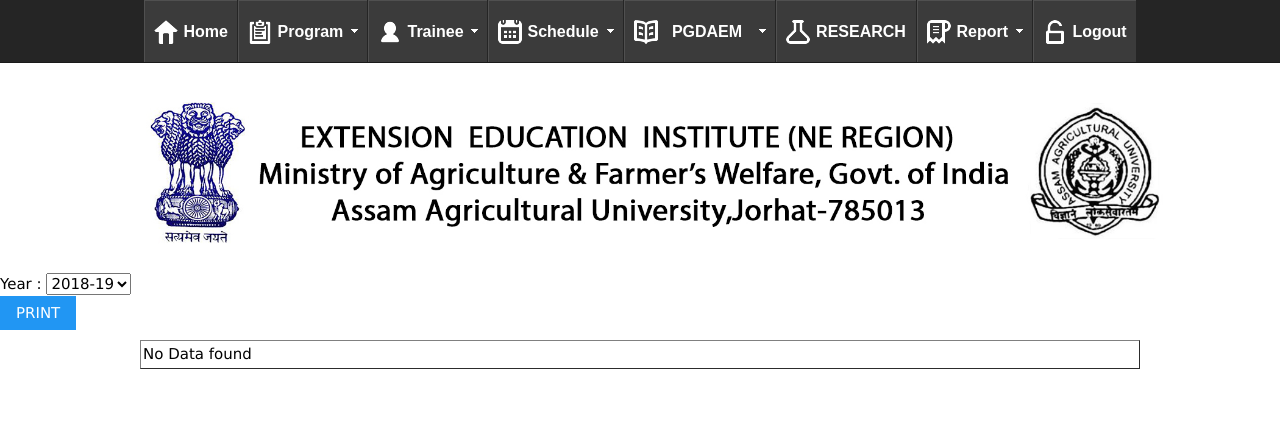
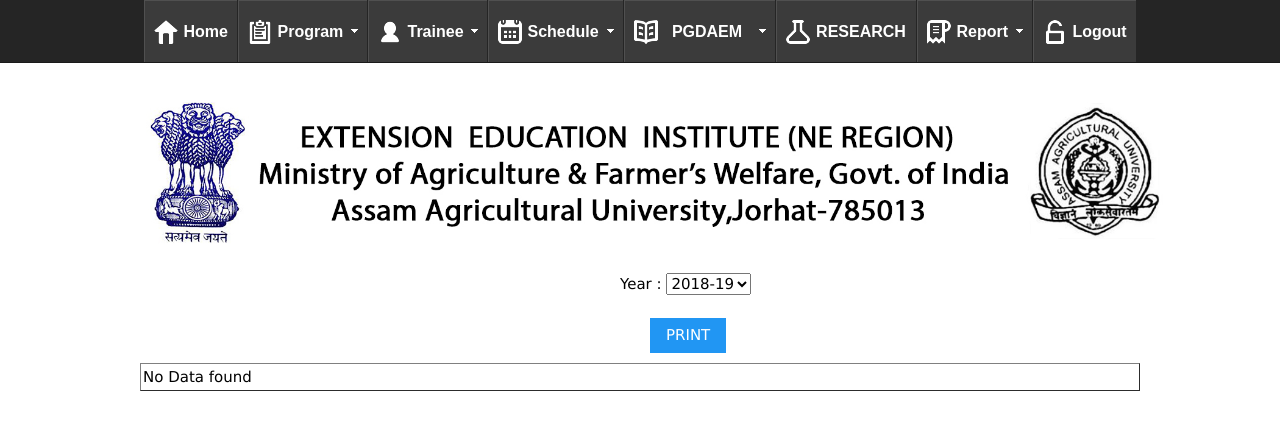
Before and after one commit to RocktimRajkumar/Trainee-Management-System, a PHP site: page /yearwise.php in a window 1280 px wide. Shown: the top 430 px of the page. Run offline with PHP 8.4, Linux system fonts and the light colour scheme; the visitor is signed in with stand-in values (Sample User, id 1); data comes from the database, SQL or seed files in the repository.

Commit message:
merge arpan design yearwise,traineewise,statewise done

```diff
--- a/Files/addprogram.php
+++ b/Files/addprogram.php
@@ -26,9 +26,7 @@
 </head>
 
 <body>
- <?php
-    include('menu.php');
-    ?>
+ <?php include('menu.php'); ?>
 <div class="banner"><img src="images/banner.jpg" style="width:100%" ></div>
 <div class="a1-container a1-small a1-padding-32" style="margin-top:2px; margin-bottom:2px;">
         <div class="a1-card-8 a1-light-gray" style="width:500px; margin:0 auto;">
--- a/Files/admin.php
+++ b/Files/admin.php
@@ -25,5 +25,6 @@
 
      <p>The EEI Management Committee is the apex body of the institute. The Vice  Chancellor,  Assam Agricultural  University  is  the  Chairperson  of  the  committee,  and  the  Director,  EEI  is  the  Member Secretary. The Management Committee meeting is generally held once or twice in a year to review the performance of the institute, and to make policy decisions for its effective functioning. The Director of the Institute is responsible for managing its programmes and day-to-day management and administration. The Director works under the administrative control of the Vice Chancellor, AAU.</p>
 </div>
+<a href="Annual Report FF2017-18 xxx.docx"><input align="center" style="margin-left:47%; margin-right:auto" type="button" class="a1-btn a1-blue" value="VIEW MORE" id="" /></a>
 </body>
 </html>
--- a/Files/reporttraineewise.php
+++ b/Files/reporttraineewise.php
@@ -35,10 +35,10 @@
  <?php include('menu.php'); ?>
 <div class="banner"><img src="images/banner.jpg" style="width:100%" ></div>
 
-<input type="text" placeholder="Search by Trainee Name" onkeyup="searchtrainee(this.value);"/>
+<input type="text" style="margin-left:45%; margin-right:auto" placeholder="Search by Trainee Name" onkeyup="searchtrainee(this.value);"/>
 
-<br>
-<input align="center" style="margin-left:auto; margin-right:auto" type="button" class="a1-btn a1-blue" value="PRINT" id="print" onclick="myFunction()"/>
+<br><br>
+<input align="center" style="margin-left:49%; margin-right:auto" type="button" class="a1-btn a1-blue" value="PRINT" id="print" onclick="myFunction()"/>
 <div id=printreport>
 
 <table id="traineeName" border=1 class=""  align="center" style="margin-top:10px; width:1000px">
--- a/Files/traineeviewall.php
+++ b/Files/traineeviewall.php
@@ -161,6 +161,8 @@
 
 
 
+
+
 	function myFunction()
 	{
 		var prt=document.getElementById("printreport");
--- a/Files/traineewise.php
+++ b/Files/traineewise.php
@@ -61,7 +61,7 @@
                                 $tablename="regional";
 
 
-                            echo '<td><a href=traineeviewall.php?tid="'.$tid.'"&sn="'.$sn.'"&tname='.$tablename.'><input type="submit" value="View All"></a></td>';
+                            echo '<td><a href=traineeviewall.php?tid="'.$tid.'"&sn="'.$sn.'"&tname='.$tablename.'><input class="a1-btn a1-blue" type="submit" value="View All"></a></td>';
 					        $sno++;
 
 
--- a/Files/yearwise.php
+++ b/Files/yearwise.php
@@ -13,7 +13,7 @@
 <html>
 <head>
 <meta charset="utf-8">
-<title>TMS | Add Program</title>
+<title>TMS | yearwise report</title>
 <link href="a1style.css" rel="stylesheet" type="text/css">
 <link href="style.css" rel="stylesheet" type="text/css">
 <script type="text/javascript" src="./script/script.js"></script>
@@ -35,7 +35,7 @@
  <?php include('menu.php'); ?>
 <div class="banner"><img src="images/banner.jpg" style="width:100%" ></div>
 
-<label for="select">Year :</label>
+<label style="margin-left:620px" for="select">Year :</label>
 <select id="select" onchange="loadtrainee(this.value)">
     <option value="2014-15">2014-15</option>
     <option value="2015-16">2015-16</option>
@@ -45,8 +45,8 @@
 
 </select>
 
-<br>
-<input align="center" style="margin-left:auto; margin-right:auto" type="button" class="a1-btn a1-blue" value="PRINT" id="print" onclick="myFunction()"/>
+<br><br>
+<input align="center" style="margin-left:650px; margin-right:auto" type="button" class="a1-btn a1-blue" value="PRINT" id="print" onclick="myFunction()"/>
 <div id=printreport>
 
 <table id="traineeName" border=1 class=""  align="center" style="margin-top:10px; width:1000px">
```
Also changed, not shown: Files/statewise.php (+4 -4 lines), 1 other file.
